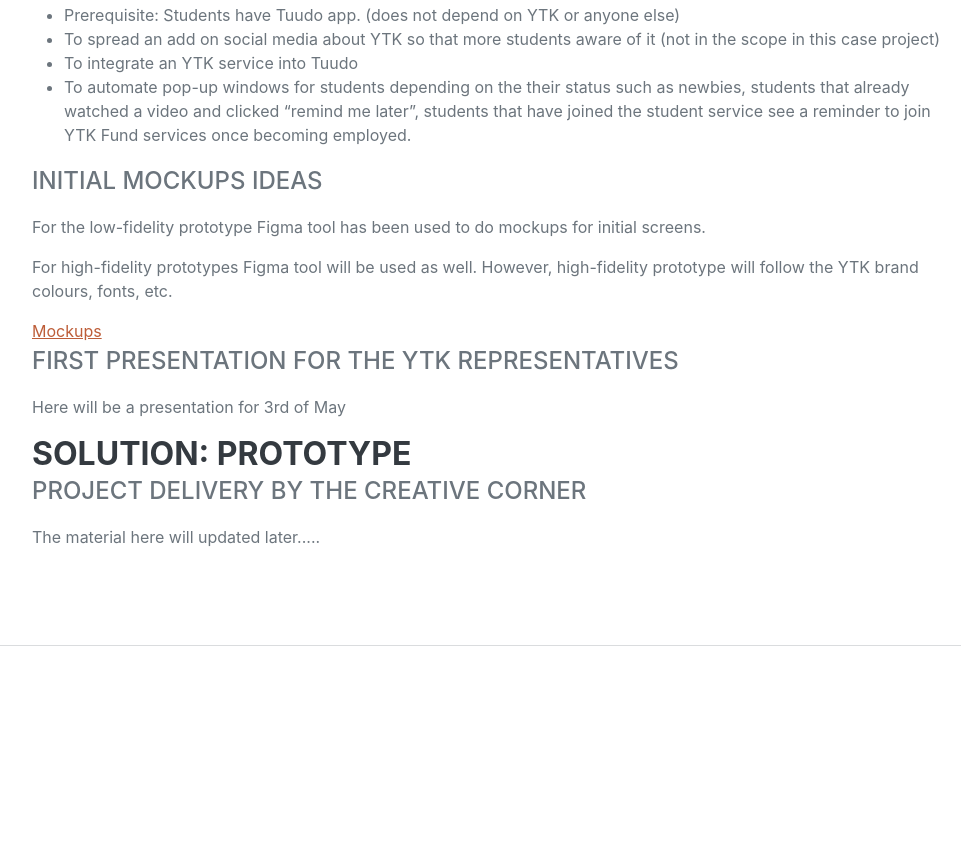
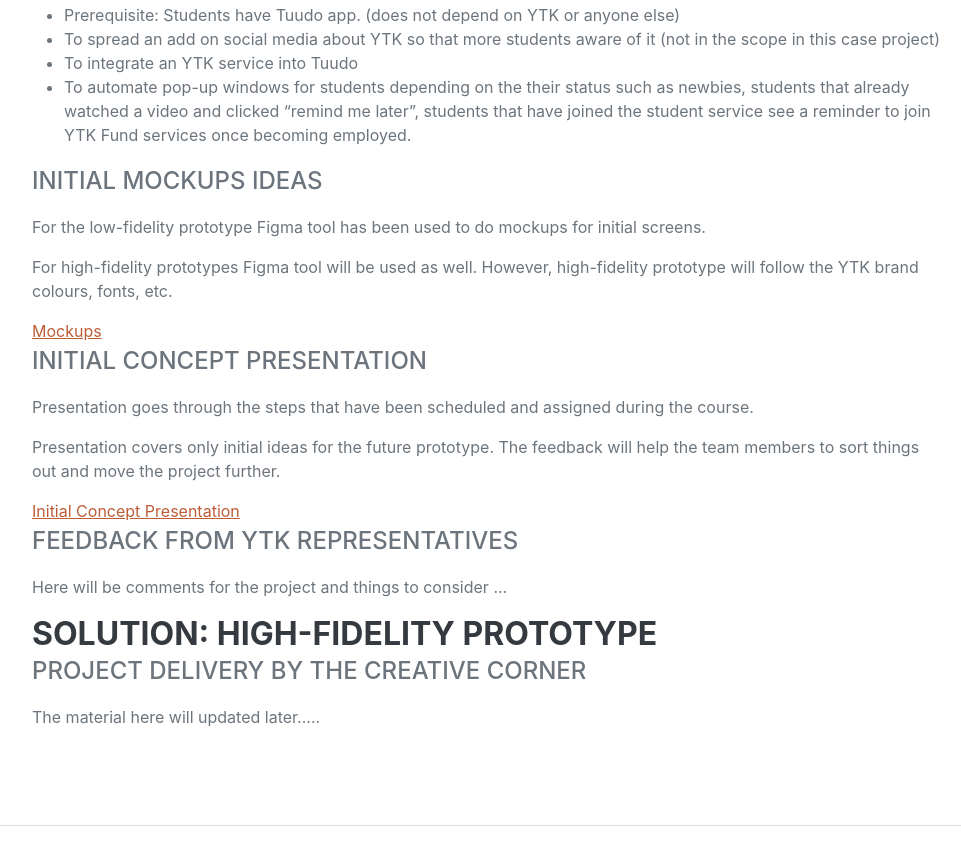
Before and after one commit to mariiasolo/creativecorner, a plain HTML site: page index.html in a window 1280 px wide. Shown: the part 4401-5251 px from the top of the page, without its empty margins (288-1249 px from the left). Drawn offline with nearby package versions, Linux system fonts and the light colour scheme; a script that the page names is missing; a web font is replaced by a local one.

Commit message:
Update index.html

```diff
--- a/index.html
+++ b/index.html
@@ -215,7 +215,7 @@
                 </div>
                <div class="d-flex flex-column flex-md-row justify-content-between">
                     <div class="flex-grow-1">
-                        <h3 class="mb-0">Solution: Phase 1</h3>
+                        <h3 class="mb-0">Project steps</h3>
                         <div class="subheading mb-3">Introduction</div>
                         <p>Goal: Make user sign-up including the authentication process easier
                             and quicker, and thus attract more users to join YTK services.
@@ -288,8 +288,19 @@
                         <script async defer src="https://online.flippingbook.com/EmbedScriptUrl.aspx?m=redir&hid=1016696051"></script>
 
 
-                          <div class="subheading mb-3">First presentation for the YTK representatives</div>
-                          <p> Here will be a presentation for 3rd of May</p>
+                          <div class="subheading mb-3">Initial Concept Presentation </div>
+                          <p> Presentation goes through the steps that have been scheduled and assigned during the course. </p>
+                          <p> Presentation covers only initial ideas for the future prototype.
+                            The feedback will help the team members to sort things out and move the project further. </p>
+                            <a href="https://online.flippingbook.com/view/704528470/"
+                            class="fbo-embed" data-fbo-id="689aeb0532" data-fbo-ratio="3:2"
+                            data-fbo-lightbox="yes" data-fbo-width="100%" data-fbo-height="auto"
+                            data-fbo-version="1" style="max-width: 100%">Initial Concept Presentation</a>
+                            <script async defer src="https://online.flippingbook.com/EmbedScriptUrl.aspx?m=redir&hid=704528470"></script>
+
+
+                          <div class="subheading mb-3">Feedback from YTK representatives </div>
+                          <p> Here will be comments for the project and things to consider ...</p>
 
 
 
@@ -300,7 +311,7 @@
 
                 <div class="d-flex flex-column flex-md-row justify-content-between">
                     <div class="flex-grow-1">
-                        <h3 class="mb-0">Solution: Prototype </h3>
+                        <h3 class="mb-0">Solution: High-Fidelity Prototype </h3>
                         <div class="subheading mb-3">Project delivery by the Creative Corner</div>
                         <p>The material here will updated later.....</p>
                     </div>
```
